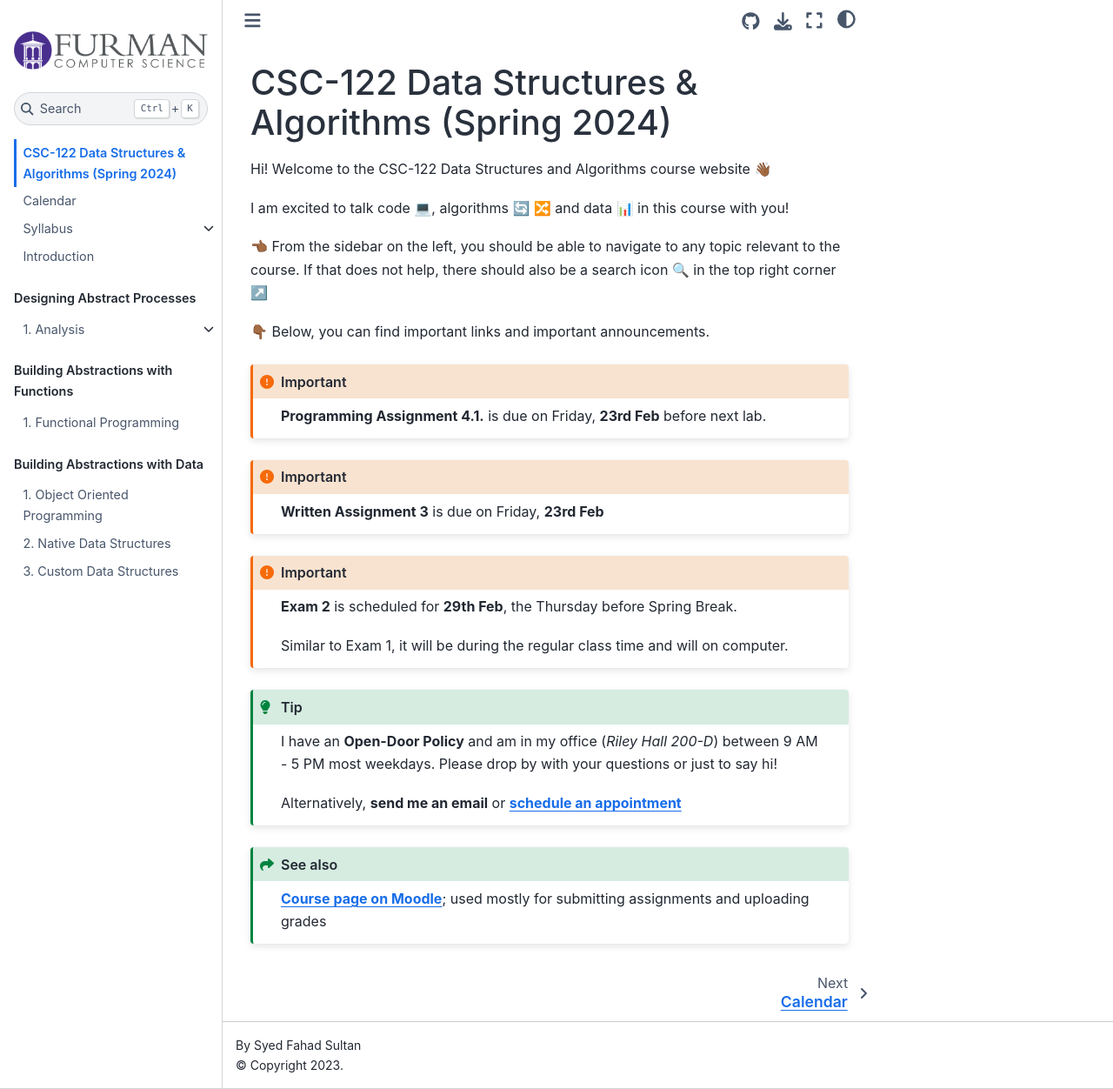
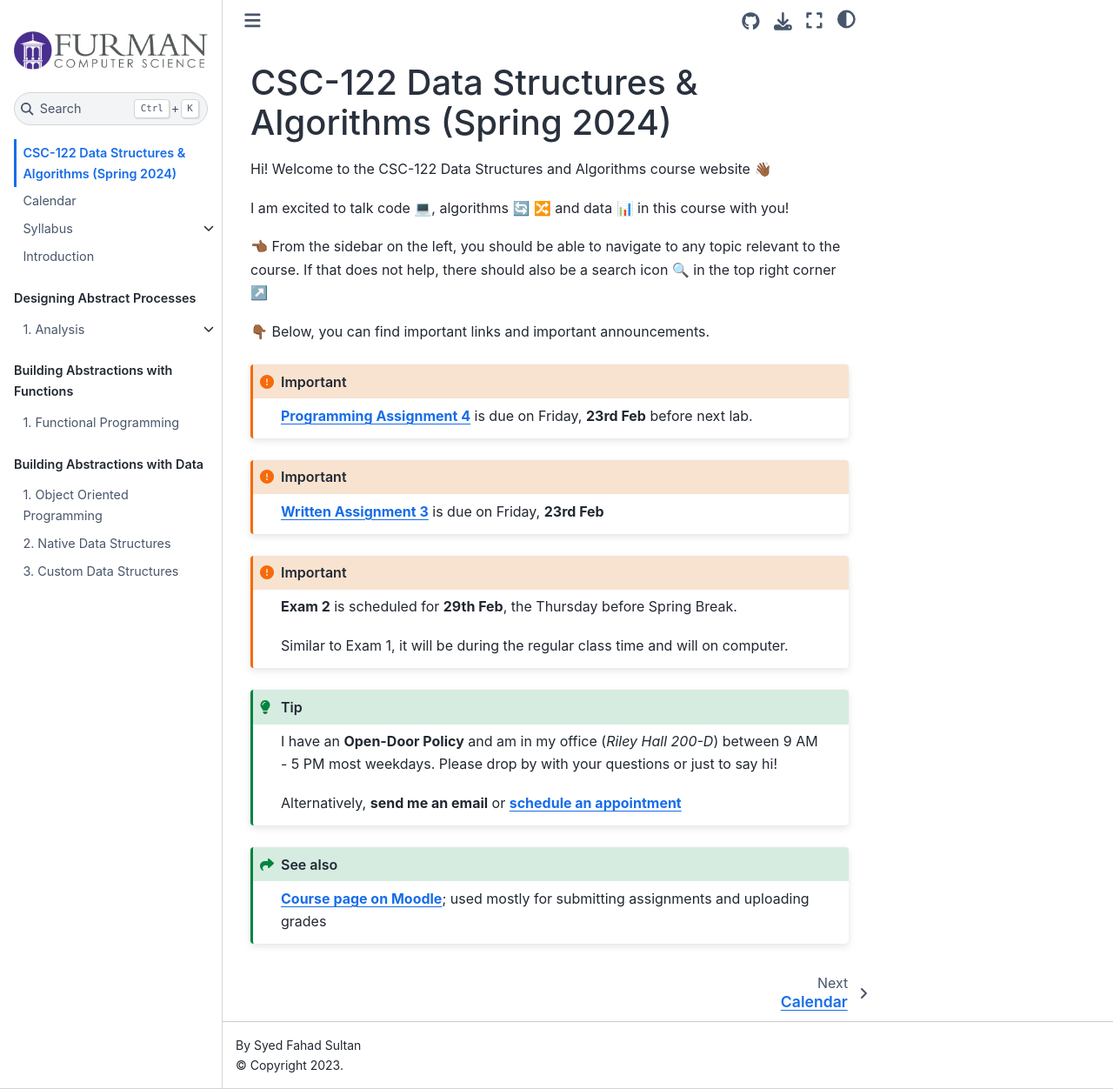
Before and after one commit to fahadsultan/csc122, a Jupyter Book: the page built from index.md, in a window 1280 px wide and 1252 px high. Shown: the whole window at 87% size. Built offline with Jupyter Book 1.0.4 settings and Sphinx 7.4.7 and the Sphinx Book theme 1.1.4, drawn with Linux system fonts in a browser that asks for light colours; pages that are not in the unit, such as notebooks, are missing from menus.

Commit message:
Quick sort + Hanoi

````diff
--- a/_toc.yml
+++ b/_toc.yml
@@ -69,9 +69,11 @@ parts:
       sections:
         - file: functions/head_tail
         - file: functions/tree_recursion
+        - file: functions/tree_recursion2
     - file: functions/stacks
       sections:
         - file: functions/call_stacks
+        - file: functions/stack_overflow
     # - file: functions/functions
     # - file: tmp/functions
       # sections:
--- a/index.md
+++ b/index.md
@@ -10,11 +10,11 @@ I am excited to talk code 💻, algorithms 🔄 🔀 and data 📊 in this cours
 👇🏾 Below, you can find important links and important announcements.
 
 ```{important}
-**Programming Assignment 4.1.** is due on Friday, **23rd Feb** before next lab.
+**[Programming Assignment 4](https://colab.research.google.com/drive/1N-dZVVXzNrQowCWYmHpmTi9GjEQlxc3z)** is due on Friday, **23rd Feb** before next lab.
 ```
 
 ```{important}
-**Written Assignment 3** is due on Friday, **23rd Feb**
+**[Written Assignment 3](https://docs.google.com/document/d/1MZ1U_PbDTV69Ox9M7-6NEj_YKQqwYj7nFSNV2SZTFA4/edit?usp=sharing)** is due on Friday, **23rd Feb**
 ```
 
 ```{important}
````
Also changed, not shown: calendar.md (+1 -1 lines), 6 other files.
